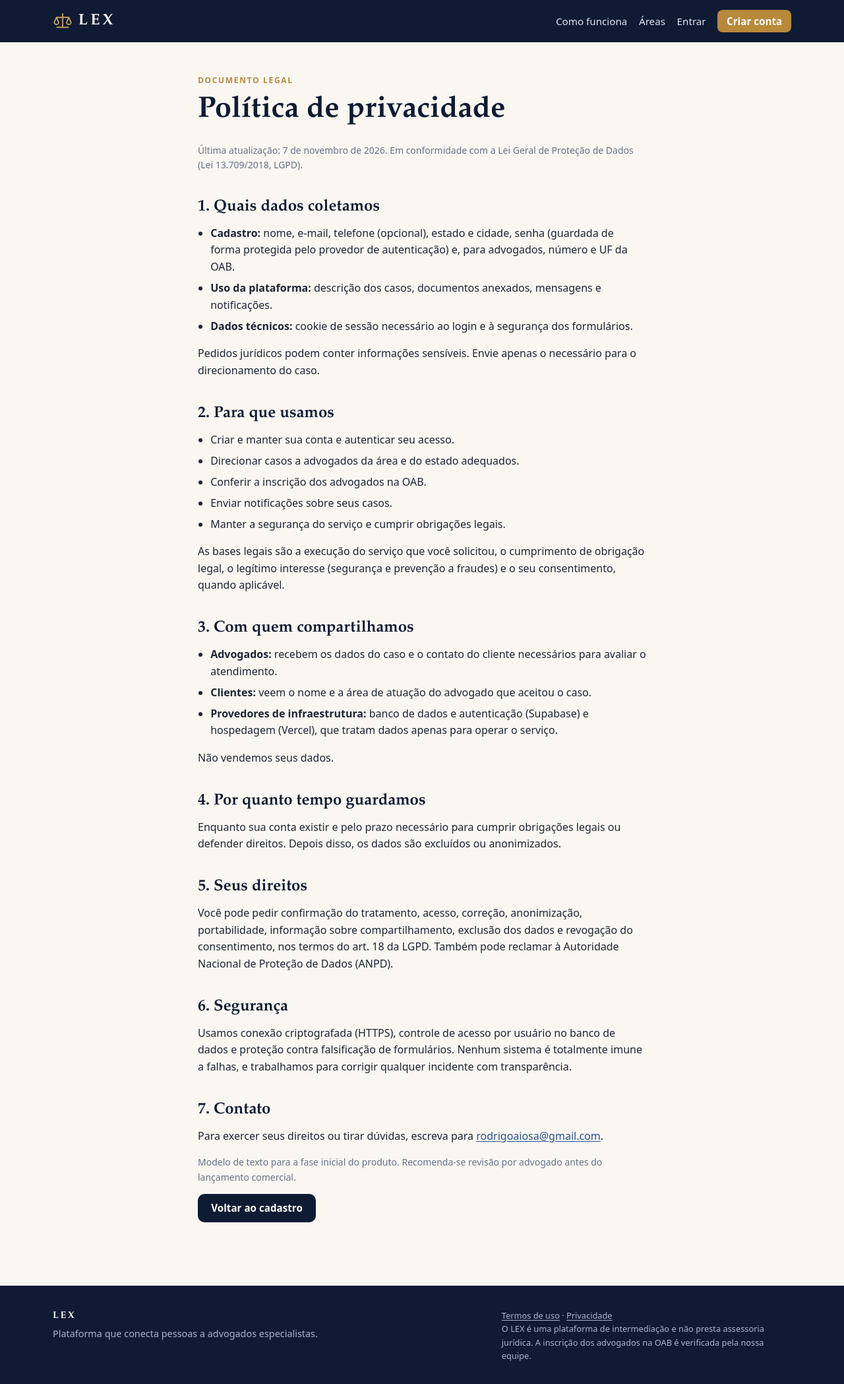
After one commit to RodrigoAiosa/lexadv, a Flask app: page /privacidade in a window 1280 px wide. The commit adds this page. Shown: the whole page at 66% size. Run offline with Flask 3, Linux system fonts and the light colour scheme; some libraries are stand-ins or nearby versions.

Commit message:
feat(cadastro): links para termos de uso e política de privacidade
- páginas públicas /termos e /privacidade (LGPD)
- links no aceite do cadastro (abrem em nova aba, sem perder o formulário) e no rodapé

Co-Authored-By: Claude Sonnet 5.5 <noreply@anthropic.com>
Claude-Session: https://claude.ai/code/session_01P5kqNCiuhFToaaF3QNHpzz

```diff
--- a/lex/blueprints/main.py
+++ b/lex/blueprints/main.py
@@ -27,6 +27,16 @@ def cities(uf):
     return response
 
 
+@bp.route("/termos")
+def terms():
+    return render_template("legal/termos.html")
+
+
+@bp.route("/privacidade")
+def privacy():
+    return render_template("legal/privacidade.html")
+
+
 @bp.route("/painel")
 @login_required
 def painel():
--- a/public/static/css/style.css
+++ b/public/static/css/style.css
@@ -241,3 +241,10 @@ select { appearance: auto; }
   .hero { padding: 3rem 0; }
 }
 @media (prefers-reduced-motion: reduce) { * { transition: none !important; scroll-behavior: auto !important; } }
+
+/* Páginas legais */
+.legal h2 { margin-top: 1.6em; }
+.legal ul { padding-left: 1.2rem; margin: 0 0 1em; }
+.legal li { margin-bottom: .4rem; }
+.check a { font-weight: 600; }
+.footer-note a { color: inherit; }
--- a/templates/auth/register.html
+++ b/templates/auth/register.html
@@ -68,7 +68,9 @@
         </div>
         <label class="check">
           <input type="checkbox" name="terms" value="1" required>
-          <span>Li e aceito os termos de uso e a política de privacidade (LGPD).</span>
+          <span>Li e aceito os
+            <a href="{{ url_for('main.terms') }}" target="_blank" rel="noopener">termos de uso</a> e a
+            <a href="{{ url_for('main.privacy') }}" target="_blank" rel="noopener">política de privacidade</a> (LGPD).</span>
         </label>
         <button class="btn btn--gold btn--block" type="submit">Criar conta</button>
       </form>
--- a/templates/base.html
+++ b/templates/base.html
@@ -72,7 +72,8 @@
         <strong class="brand-inline">LEX</strong>
         <p>Plataforma que conecta pessoas a advogados especialistas.</p>
       </div>
-      <p class="footer-note">O LEX é uma plataforma de intermediação e não presta assessoria jurídica. A inscrição dos advogados na OAB é verificada pela nossa equipe.</p>
+      <p class="footer-note"><a href="{{ url_for('main.terms') }}">Termos de uso</a> · <a href="{{ url_for('main.privacy') }}">Privacidade</a><br>
+        O LEX é uma plataforma de intermediação e não presta assessoria jurídica. A inscrição dos advogados na OAB é verificada pela nossa equipe.</p>
     </div>
   </footer>
 
--- /dev/null
+++ b/templates/legal/privacidade.html
@@ -0,0 +1,52 @@
+{% extends "base.html" %}
+{% block title %}Política de privacidade — LEX{% endblock %}
+{% block content %}
+<section class="section">
+  <div class="container narrow legal">
+    <p class="eyebrow">Documento legal</p>
+    <h1>Política de privacidade</h1>
+    <p class="muted small">Última atualização: 7 de novembro de 2026. Em conformidade com a Lei Geral de Proteção de Dados (Lei 13.709/2018, LGPD).</p>
+
+    <h2>1. Quais dados coletamos</h2>
+    <ul>
+      <li><strong>Cadastro:</strong> nome, e-mail, telefone (opcional), estado e cidade, senha (guardada de forma protegida pelo provedor de autenticação) e, para advogados, número e UF da OAB.</li>
+      <li><strong>Uso da plataforma:</strong> descrição dos casos, documentos anexados, mensagens e notificações.</li>
+      <li><strong>Dados técnicos:</strong> cookie de sessão necessário ao login e à segurança dos formulários.</li>
+    </ul>
+    <p>Pedidos jurídicos podem conter informações sensíveis. Envie apenas o necessário para o direcionamento do caso.</p>
+
+    <h2>2. Para que usamos</h2>
+    <ul>
+      <li>Criar e manter sua conta e autenticar seu acesso.</li>
+      <li>Direcionar casos a advogados da área e do estado adequados.</li>
+      <li>Conferir a inscrição dos advogados na OAB.</li>
+      <li>Enviar notificações sobre seus casos.</li>
+      <li>Manter a segurança do serviço e cumprir obrigações legais.</li>
+    </ul>
+    <p>As bases legais são a execução do serviço que você solicitou, o cumprimento de obrigação legal, o legítimo interesse (segurança e prevenção a fraudes) e o seu consentimento, quando aplicável.</p>
+
+    <h2>3. Com quem compartilhamos</h2>
+    <ul>
+      <li><strong>Advogados:</strong> recebem os dados do caso e o contato do cliente necessários para avaliar o atendimento.</li>
+      <li><strong>Clientes:</strong> veem o nome e a área de atuação do advogado que aceitou o caso.</li>
+      <li><strong>Provedores de infraestrutura:</strong> banco de dados e autenticação (Supabase) e hospedagem (Vercel), que tratam dados apenas para operar o serviço.</li>
+    </ul>
+    <p>Não vendemos seus dados.</p>
+
+    <h2>4. Por quanto tempo guardamos</h2>
+    <p>Enquanto sua conta existir e pelo prazo necessário para cumprir obrigações legais ou defender direitos. Depois disso, os dados são excluídos ou anonimizados.</p>
+
+    <h2>5. Seus direitos</h2>
+    <p>Você pode pedir confirmação do tratamento, acesso, correção, anonimização, portabilidade, informação sobre compartilhamento, exclusão dos dados e revogação do consentimento, nos termos do art. 18 da LGPD. Também pode reclamar à Autoridade Nacional de Proteção de Dados (ANPD).</p>
+
+    <h2>6. Segurança</h2>
+    <p>Usamos conexão criptografada (HTTPS), controle de acesso por usuário no banco de dados e proteção contra falsificação de formulários. Nenhum sistema é totalmente imune a falhas, e trabalhamos para corrigir qualquer incidente com transparência.</p>
+
+    <h2>7. Contato</h2>
+    <p>Para exercer seus direitos ou tirar dúvidas, escreva para <a href="mailto:rodrigoaiosa@gmail.com">rodrigoaiosa@gmail.com</a>.</p>
+
+    <p class="muted small">Modelo de texto para a fase inicial do produto. Recomenda-se revisão por advogado antes do lançamento comercial.</p>
+    <p><a class="btn btn--navy" href="{{ url_for('auth.register') }}">Voltar ao cadastro</a></p>
+  </div>
+</section>
+{% endblock %}
```
Also changed, not shown: templates/legal/termos.html (added, +47 -0 lines), tests/test_app.py (+13 -0 lines).
